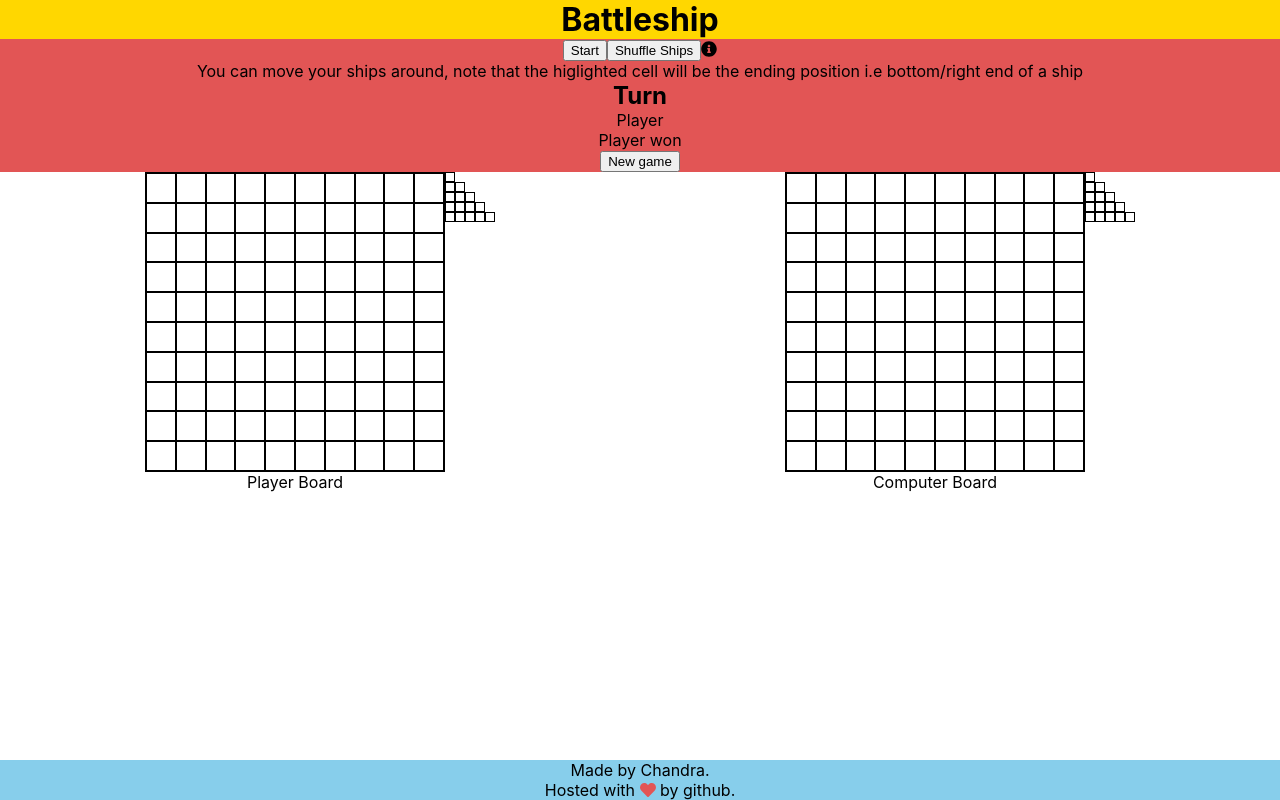
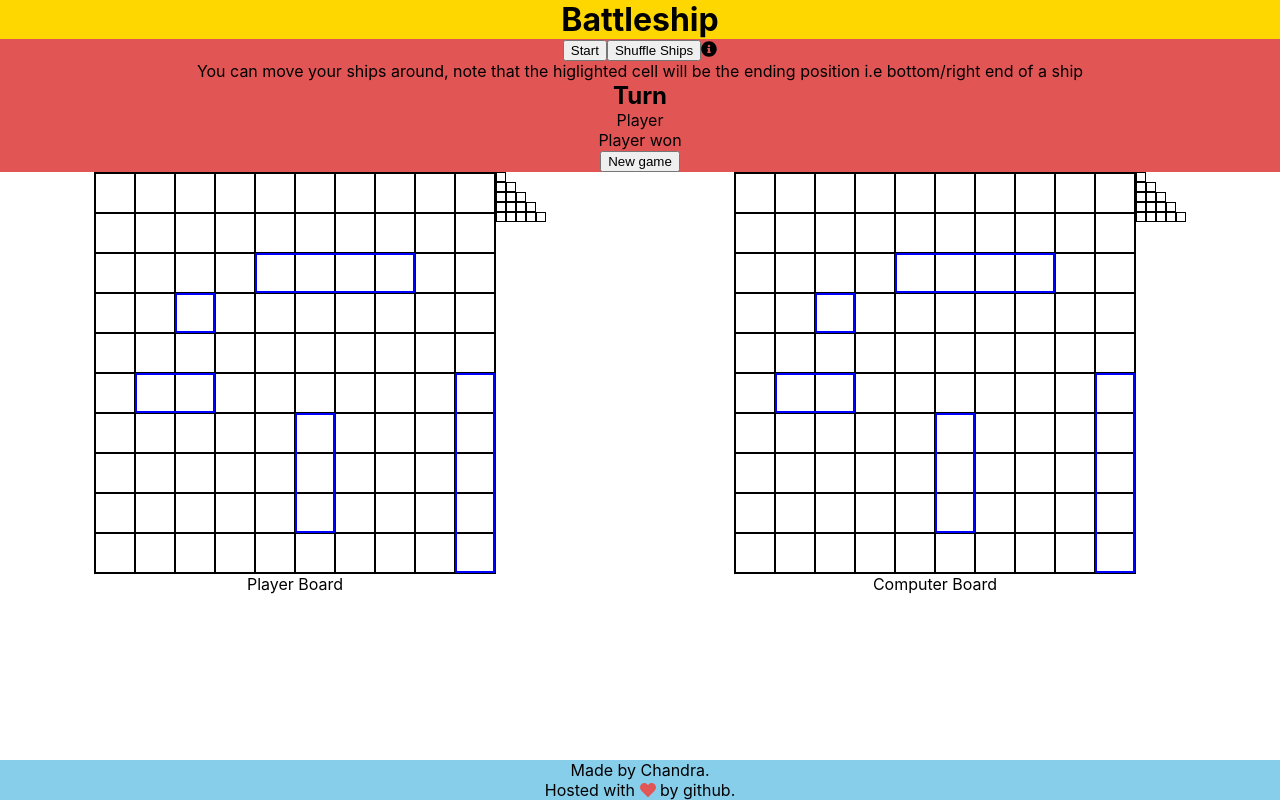
Before and after one commit to CodeSurfer3022/battleship, a React (Create React App) app in the folder battleship/: page / in a window 1280 px wide. Built offline with nearby package versions, Linux system fonts and the light colour scheme.

Commit message:
make ship divs and style them such that they are on top of the right cells

```diff
--- a/battleship/src/Components/Cell.css
+++ b/battleship/src/Components/Cell.css
@@ -1,4 +1,6 @@
 .cell {
+    height: 40px;
+    width: 40px;
     border: 1px solid black;
     cursor: pointer;
 }
--- a/battleship/src/Components/GameBoard.css
+++ b/battleship/src/Components/GameBoard.css
@@ -1,6 +1,5 @@
 .board {
-    height: 300px;
-    width: 300px;
+    position: relative;
     border: 1px solid black;
     display: grid;
     grid-template: repeat(10, 1fr) / repeat(10, 1fr);
--- a/battleship/src/Components/GameBoard.js
+++ b/battleship/src/Components/GameBoard.js
@@ -3,6 +3,7 @@ import "./GameBoard.css";
 import Cell from "./Cell";
 import makeShips from "../Helpers/makeShips";
 import placeShipsOnBoard from "../Helpers/placeShipsOnBoard";
+import Ship from "./Ship";
 
 // make initial ships and place them on board
 let initialShips = makeShips();
@@ -41,7 +42,6 @@ function GameBoard(props) {
     return ships.every(ship => ship.isSunk());
   }
 
-
   const cells = boardCellValues.map((value, index = 0) =>
     <Cell key={index}
           value={value}
@@ -49,10 +49,15 @@ function GameBoard(props) {
           receiveAttack={() => receiveAttack(index)}
     />);
 
+  const shipDivs = ships.map((ship, index) => <Ship key={index}
+                                                    index={index}
+                                                    ship={ship}/>);
+
   return(
     <div className={`game-board ${props.player}`}>
       <div className="board">
         {cells}
+        {shipDivs}
       </div>
       <p>{props.player} Board</p>
     </div>
--- a/battleship/src/Components/Ship.css
+++ b/battleship/src/Components/Ship.css
@@ -1,3 +1,3 @@
 .ship {
-
+    border: 2px solid blue;
 }
--- a/battleship/src/Components/Ship.js
+++ b/battleship/src/Components/Ship.js
@@ -1,9 +1,22 @@
 import React from "react";
 import "./Ship.css";
+import styleShip from "../Helpers/styleShip";
 
-function Ship(){
+function Ship(props){
+  const {positions,length, orientation} = props.ship;
+  const start = positions[0];
+  const end = positions[length - 1];
+
+  const style = styleShip(start, orientation, length);
+
   return(
-    <div className="ship">
+    <div className={`ship ${orientation}`}
+         data-ship={props.index}
+         data-length={length}
+         data-start={start}
+         data-end={end}
+         style={style}
+    >
 
     </div>
   )
--- a/battleship/src/Factories/Ship.js
+++ b/battleship/src/Factories/Ship.js
@@ -1,9 +1,11 @@
 function Ship(positions, orientation) {
     const positionsHealth = {};
+    const length = positions.length;
     positions.forEach(position => positionsHealth[position] = 1);
 
     const getPositions = () => positions;
     const getOrientation = () => orientation;
+    const getLength = () => length;
 
     const getPositionsHealth = () => positionsHealth;
 
@@ -13,8 +15,8 @@ function Ship(positions, orientation) {
     const isSunk = () => {
         return Object.values(positionsHealth).every(health => health === 0)
     }
-    return {hit, isSunk, getPositions, getOrientation, getPositionsHealth, positions,
-    positionsHealth};
+    return {hit, isSunk, getPositions, getOrientation, getPositionsHealth, getLength,
+        positions, orientation, length, positionsHealth};
 }
 
 module.exports = Ship;
--- /dev/null
+++ b/battleship/src/Helpers/styleShip.js
@@ -0,0 +1,21 @@
+function styleShip(start, orientation, length) {
+  const topOffset = Math.floor(start/ 10);
+  const leftOffset = start % 10;
+
+  const style = {position: 'absolute'};
+
+  style.top = `${topOffset * 40}px`;
+  style.left = `${leftOffset * 40}px`;
+
+  if(orientation === 'vertical') {
+    style.width = '40px';
+    style.height = `${40 * length}px`;
+  } else {
+    style.height = '40px';
+    style.width = `${40 * length}px`;
+  }
+
+  return style;
+}
+
+export default styleShip;
```
